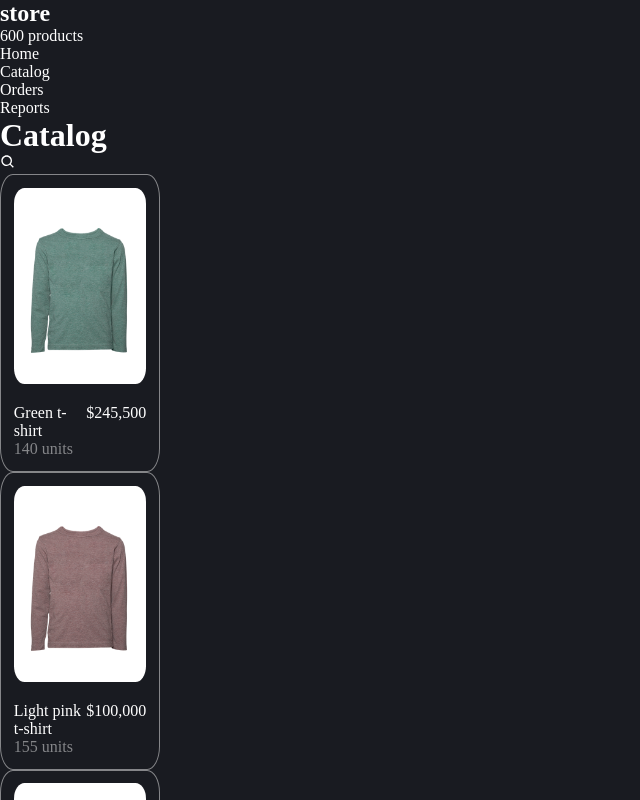
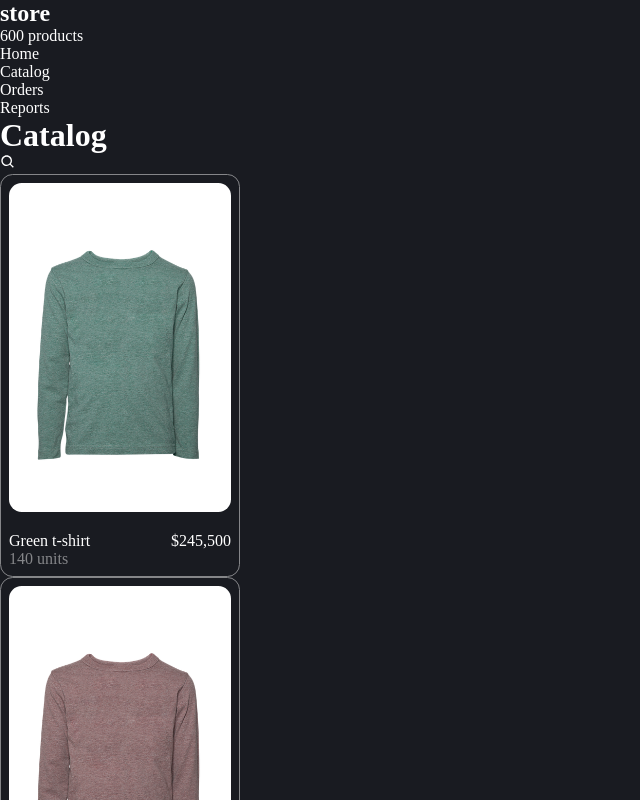
Before and after one commit to LessaApolinario/catalog, a React (Create React App) app: page / in a window 1280 px wide. Shown: the top 800 px of the page, without its empty margins (0-640 px from the left). Built offline with nearby package versions, Linux system fonts and the light colour scheme.

Commit message:
Refactor card styles

```diff
--- a/src/ui/styles/components/Card.module.scss
+++ b/src/ui/styles/components/Card.module.scss
@@ -1,11 +1,11 @@
 .container {
   $secondary: #858689;
 
-  width: clamp(5rem, 10rem, 20rem);
-  padding: 0.8rem;
+  width: clamp(5rem, 15rem, 20rem);
+  padding: 0.5rem;
 
-  border: 0.1rem solid $secondary;
-  border-radius: 8%;
+  border: 0.01rem solid $secondary;
+  border-radius: 0.79rem;
 
   > img {
     width: 100%;
@@ -13,7 +13,7 @@
 
     background-color: #ffffff;
 
-    border-radius: 8%;
+    border-radius: 0.79rem;
   }
 
   .productInfo {
```
